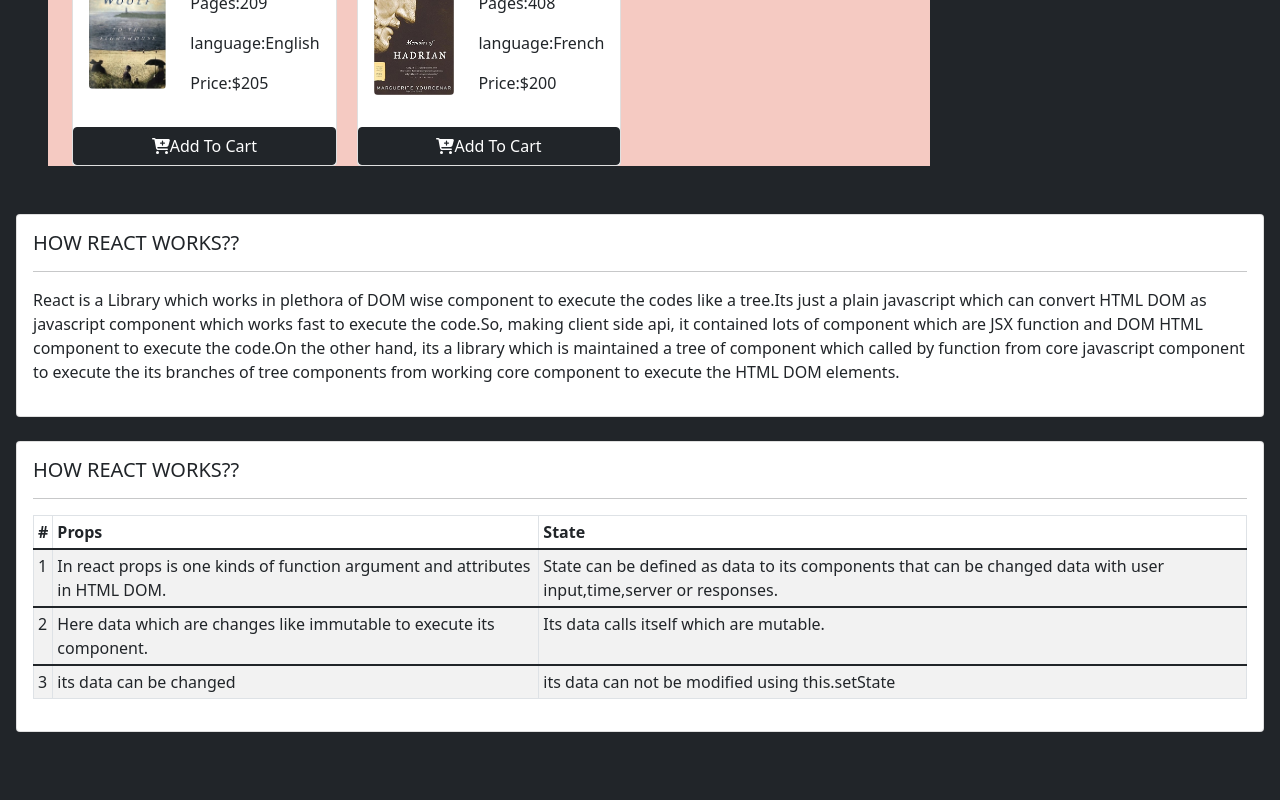
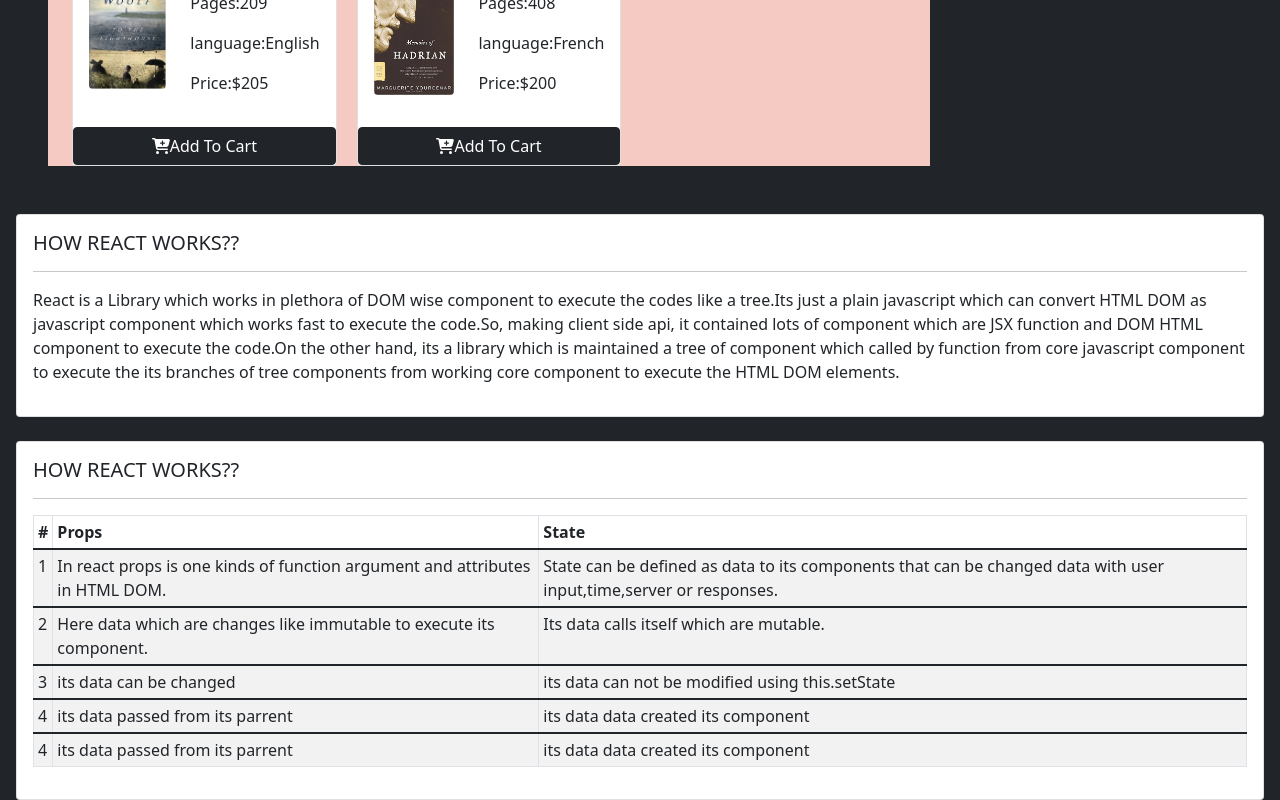
Before and after one commit to Nabi171/Alkestrico-De-library, a React (Create React App) app: page / in a window 1280 px wide. Shown: the part 5430-6230 px from the top of the page. Before the commit the page ends 6162 px from the top, so only its background shows below. Built offline with nearby package versions, Linux system fonts and the light colour scheme.

Commit message:
5th commit

```diff
--- a/src/Accordian/Accordian.js
+++ b/src/Accordian/Accordian.js
@@ -42,6 +42,20 @@ const Accordian = () => {
                 <td>its data can not be modified using this.setState</td>
               </tr>
             </tbody>
+            <tbody>
+              <tr>
+                <td>4</td>
+                <td>its data passed from its parrent</td>
+                <td>its data data created its component</td>
+              </tr>
+            </tbody>
+            <tbody>
+              <tr>
+                <td>4</td>
+                <td>its data passed from its parrent</td>
+                <td>its data data created its component</td>
+              </tr>
+            </tbody>
           </Table>
         </Card.Body>
       </Card>
```
